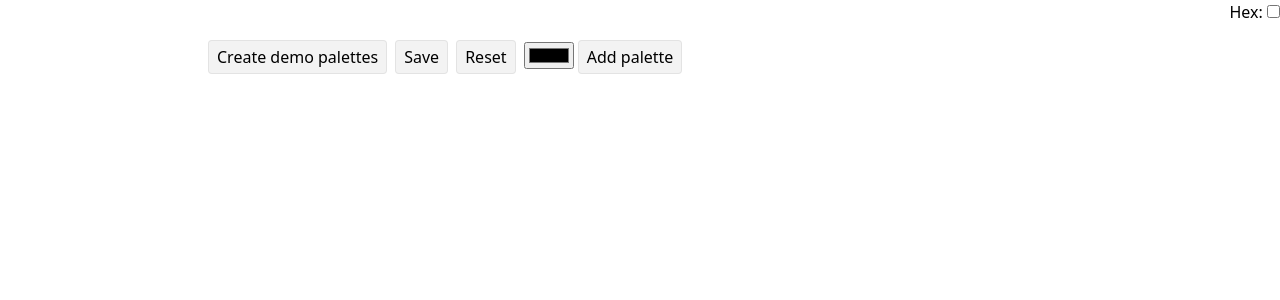
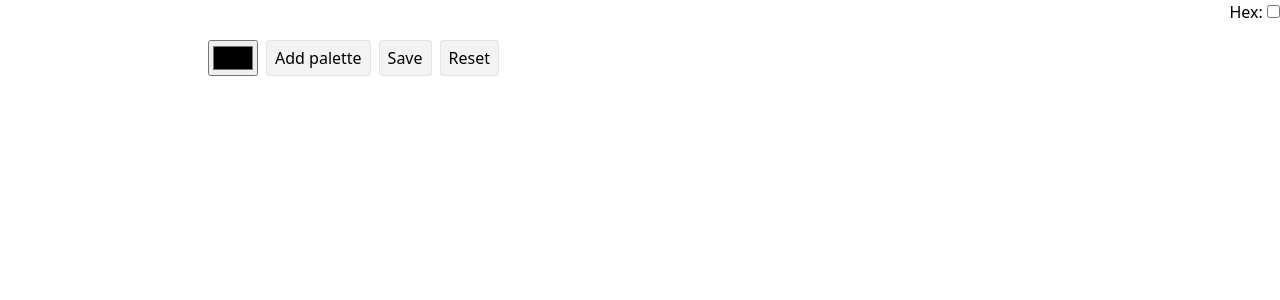
Before and after one commit to pauslyapp/lch-palette, a SvelteKit app: page / in a window 1280 px wide. Shown: the top 300 px of the page. Built offline with nearby package versions, Linux system fonts and the light colour scheme.

Commit message:
UI improvements

```diff
--- a/src/lib/styles/@button.css
+++ b/src/lib/styles/@button.css
@@ -1,9 +1,12 @@
 .\@button {
   border: 1px solid #0001;
-  padding: 0.25rem 0.5rem;
-  display: inline-block;
+  padding: 0rem 0.5rem;
+  display: inline-flex;
   border-radius: 0.25rem;
   background-color: #f3f3f3;
+  height: 2.25rem;
+  align-items: center;
+
   &:hover:not(:disabled) {
     background-color: #e3e3e3;
   }
--- a/src/routes/+page.svelte
+++ b/src/routes/+page.svelte
@@ -2,7 +2,7 @@
   import PaletteViewer from '$lib/components/PaletteViewer.svelte'
   import { Palette } from '$lib/palette/Palette.svelte'
   import { getPaletteContext } from '$lib/palette/context.svelte'
-  import { createTestPalettes } from '$lib/palette/test'
+  // import { createTestPalettes } from '$lib/palette/test'
 
   const context = getPaletteContext()
 
@@ -18,16 +18,8 @@
 <br />
 
 <div class="actions">
-  <button class="@button" onclick={() => library.palettes.push(...createTestPalettes())}
-    >Create demo palettes</button
-  >
-  <button class="@button" disabled={!library.needsSaving} onclick={() => library.save()}
-    >Save</button
-  >
-  <button class="@button" disabled={!library.needsSaving} onclick={() => library.reset()}
-    >Reset</button
-  >
   <form
+    class="actions"
     action="#"
     onsubmit={(e) => {
       e.preventDefault()
@@ -37,6 +29,15 @@
     <input bind:value={newColor} type="color" />
     <button class="@button" type="submit">Add palette</button>
   </form>
+  <!-- <button class="@button" onclick={() => library.palettes.push(...createTestPalettes())}
+    >Create demo palettes</button
+  > -->
+  <button class="@button" disabled={!library.needsSaving} onclick={() => library.save()}
+    >Save</button
+  >
+  <button class="@button" disabled={!library.needsSaving} onclick={() => library.reset()}
+    >Reset</button
+  >
 </div>
 
 <section class="@section +first">
@@ -55,4 +56,9 @@
   section {
     margin-top: 3rem;
   }
+  form {
+    input {
+      height: 100%;
+    }
+  }
 </style>
```
